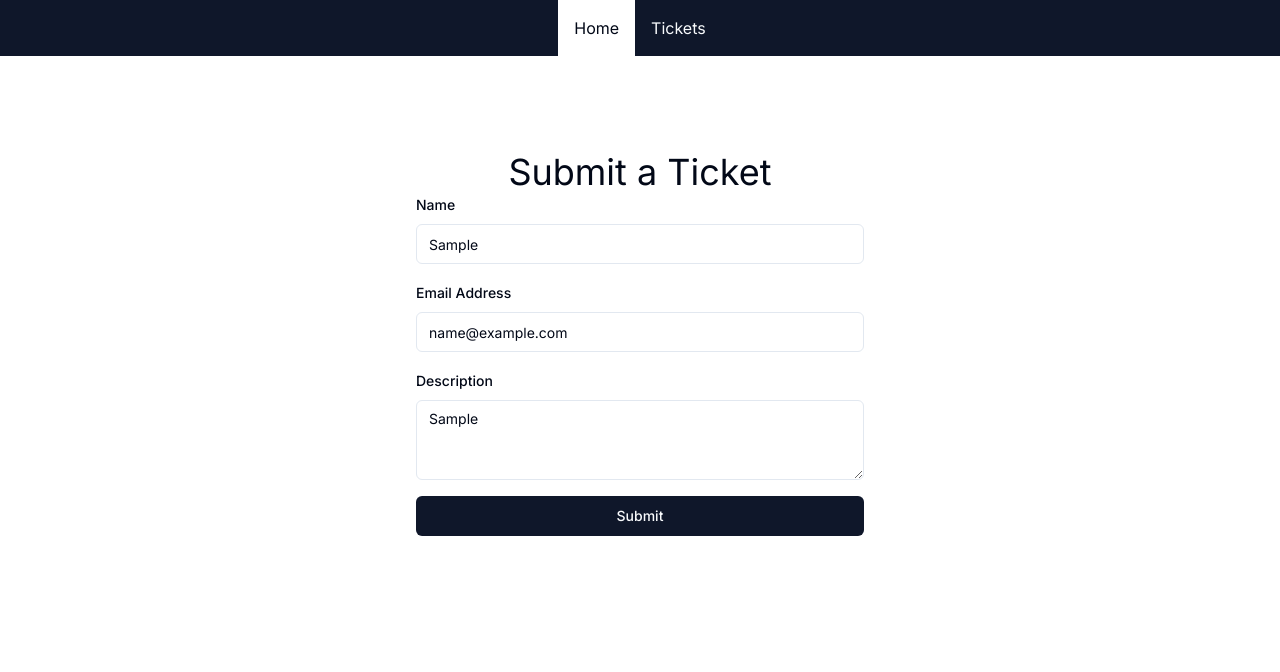
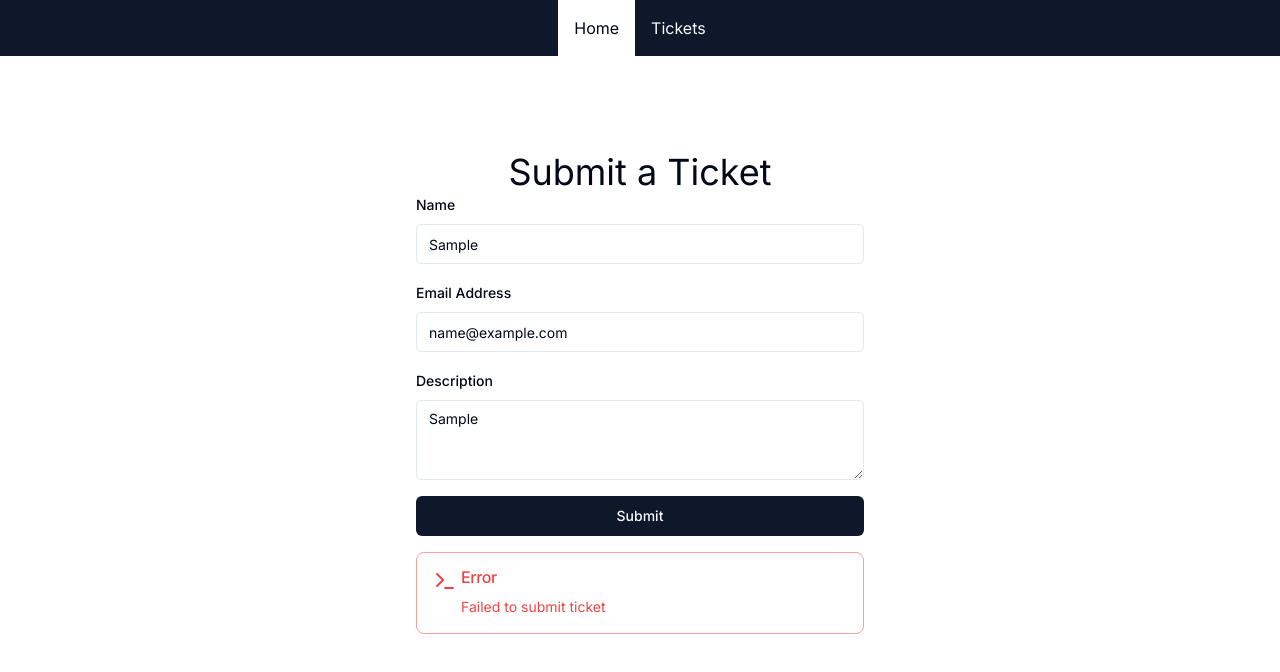
Before and after one commit to davidtskhvedadze/z-desk, a Next.js app: page / in a window 1280 px wide. Both pictures are taken after typing "Sample", "name@example.com", "Sample" into the empty fields and a click on the button "Submit". Shown: the top 672 px of the page. Built offline with nearby package versions, Linux system fonts and the light colour scheme; no server answers; the database is empty.

Commit message:
Create handler to save tickets to DB

```diff
--- a/src/app/page.tsx
+++ b/src/app/page.tsx
@@ -1,4 +1,6 @@
 "use client";
+
+import { useState } from "react";
 import * as z from "zod";
 import { useForm } from "react-hook-form";
 import { zodResolver } from "@hookform/resolvers/zod";
@@ -6,6 +8,9 @@ import { Form, FormControl, FormField, FormItem, FormLabel, FormMessage } from "
 import { Input } from "@/components/ui/input";
 import { Button } from "@/components/ui/button";
 import { Textarea } from "@/components/ui/textarea";
+import { Alert, AlertDescription, AlertTitle } from "@/components/ui/alert";
+import { Terminal } from "lucide-react";
+
 
 const formSchema = z.object({
   name: z.string().min(1, {
@@ -21,11 +26,9 @@ const formSchema = z.object({
   }),
 });
 
-const handleSubmit = () => {
+export default function Page() {
+  const [errorMessages, setErrorMessages] = useState<string[]>([]);
 
-};
-
-export default function Page() {
   const form = useForm<z.infer<typeof formSchema>>({
     resolver: zodResolver(formSchema),
     defaultValues: {
@@ -35,11 +38,34 @@ export default function Page() {
     },
     });
 
+    const handleSubmit = async (data: z.infer<typeof formSchema>) => {
+      try {
+        const response = await fetch("/api/tickets", {
+          method: "POST",
+          headers: {
+            "Content-Type": "application/json",
+          },
+          body: JSON.stringify(data),
+        });
+
+        if (!response.ok) {
+          const errorData = await response.json();
+          setErrorMessages([...errorMessages, "Failed to submit ticket"]);
+          throw new Error("Failed to submit ticket");
+        }
+        const ticket = await response.json();
+        form.reset();
+        setErrorMessages([]);
+      } catch (error) {
+        console.error(error);
+    }
+    };
+
   return (
     <main className="flex min-h-screen flex-col items-center p-24">
       <h1 className="text-4xl">Submit a Ticket</h1>
       <Form {...form}>
-        <form className="max-w-md w-full flex flex-col gap-4" onSubmit={form.handleSubmit(handleSubmit)}>
+        <form className="max-w-md w-full flex flex-col gap-4 mb-4" onSubmit={form.handleSubmit(handleSubmit)}>
           <FormField control={form.control} name="name" render={({field}) => {
             return <FormItem>
               <FormLabel>Name</FormLabel>
@@ -72,6 +98,13 @@ export default function Page() {
           </Button>
         </form>
       </Form>
+      {errorMessages.map((message, index) => (
+        <Alert key={index} variant="destructive" className="max-w-md w-full flex flex-col gap-2">
+          <Terminal className-="h-4 w-4"/>
+          <AlertTitle>Error</AlertTitle>
+          <AlertDescription>{message}</AlertDescription>
+        </Alert>
+      ))}
     </main>
 
   );
--- /dev/null
+++ b/src/components/ui/alert.tsx
@@ -0,0 +1,59 @@
+import * as React from "react"
+import { cva, type VariantProps } from "class-variance-authority"
+
+import { cn } from "@/lib/utils"
+
+const alertVariants = cva(
+  "relative w-full rounded-lg border p-4 [&>svg~*]:pl-7 [&>svg+div]:translate-y-[-3px] [&>svg]:absolute [&>svg]:left-4 [&>svg]:top-4 [&>svg]:text-foreground",
+  {
+    variants: {
+      variant: {
+        default: "bg-background text-foreground",
+        destructive:
+          "border-destructive/50 text-destructive dark:border-destructive [&>svg]:text-destructive",
+      },
+    },
+    defaultVariants: {
+      variant: "default",
+    },
+  }
+)
+
+const Alert = React.forwardRef<
+  HTMLDivElement,
+  React.HTMLAttributes<HTMLDivElement> & VariantProps<typeof alertVariants>
+>(({ className, variant, ...props }, ref) => (
+  <div
+    ref={ref}
+    role="alert"
+    className={cn(alertVariants({ variant }), className)}
+    {...props}
+  />
+))
+Alert.displayName = "Alert"
+
+const AlertTitle = React.forwardRef<
+  HTMLParagraphElement,
+  React.HTMLAttributes<HTMLHeadingElement>
+>(({ className, ...props }, ref) => (
+  <h5
+    ref={ref}
+    className={cn("mb-1 font-medium leading-none tracking-tight", className)}
+    {...props}
+  />
+))
+AlertTitle.displayName = "AlertTitle"
+
+const AlertDescription = React.forwardRef<
+  HTMLParagraphElement,
+  React.HTMLAttributes<HTMLParagraphElement>
+>(({ className, ...props }, ref) => (
+  <div
+    ref={ref}
+    className={cn("text-sm [&_p]:leading-relaxed", className)}
+    {...props}
+  />
+))
+AlertDescription.displayName = "AlertDescription"
+
+export { Alert, AlertTitle, AlertDescription }
--- /dev/null
+++ b/src/pages/api/tickets.ts
@@ -0,0 +1,35 @@
+import { PrismaClient } from "@prisma/client"
+import { NextApiRequest, NextApiResponse } from "next"
+
+const prisma = new PrismaClient();
+
+const handler = async (req: NextApiRequest, res: NextApiResponse) => {
+    if (req.method === "POST") {
+        try {
+          const { name, email, description } = req.body;
+          console.log("Creating ticket", { name, email, description });
+
+          const ticket = await prisma.ticket.create({
+            data: {
+              name,
+              email,
+              description,
+            },
+          });
+          res.json(ticket);
+        } catch (error) {
+          console.error(error);
+          res.status(500).json({ error: 'An error occurred while creating the ticket.' });
+        }
+      } else {
+        try {
+          const tickets = await prisma.ticket.findMany();
+          res.json(tickets);
+        } catch (error) {
+          console.error(error);
+          res.status(500).json({ error: 'An error occurred while retrieving the tickets.' });
+        }
+      }
+};
+
+export default handler;
```
Also changed, not shown: 2 other files (tests, documents, lock files or other folders).
